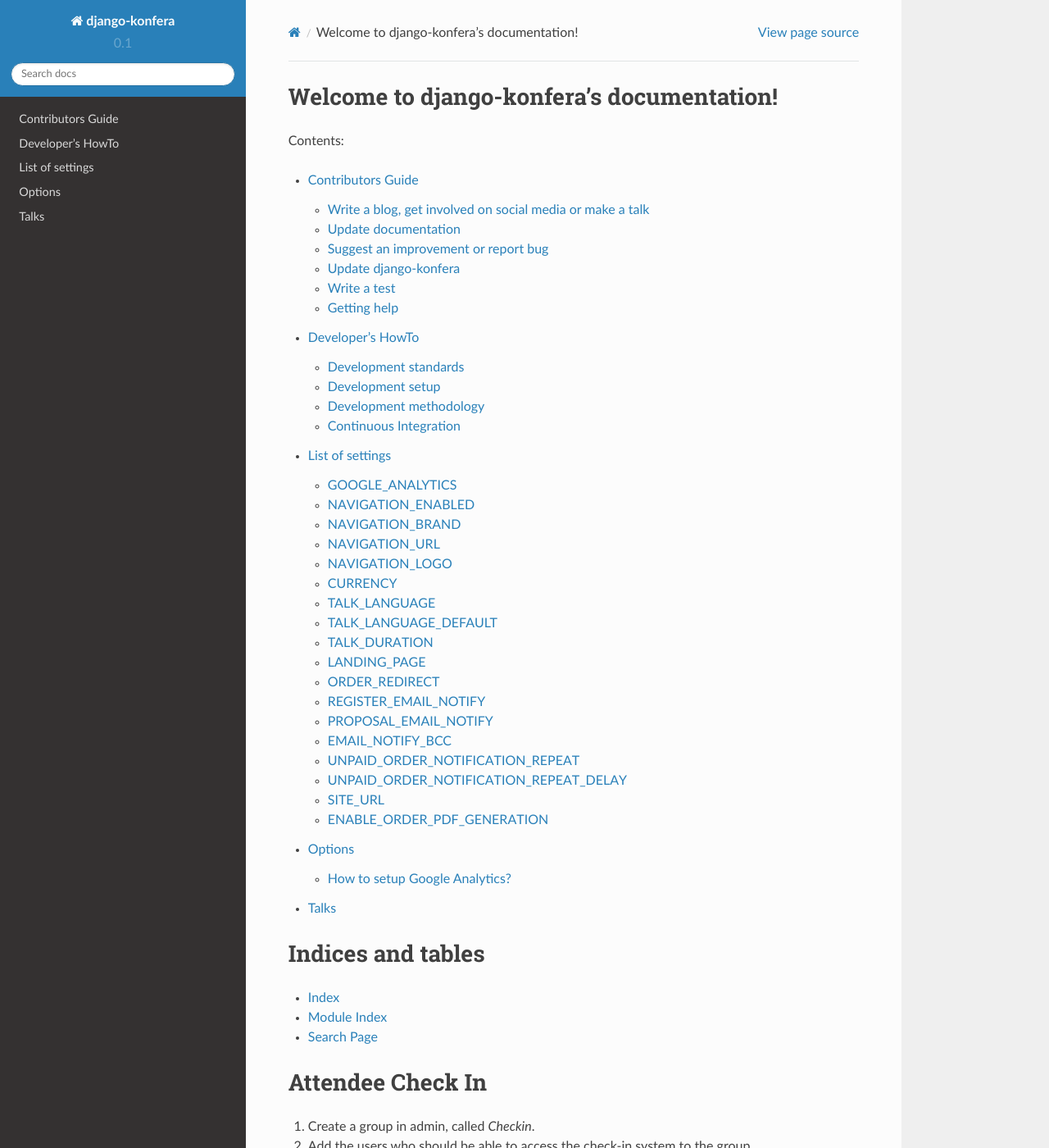
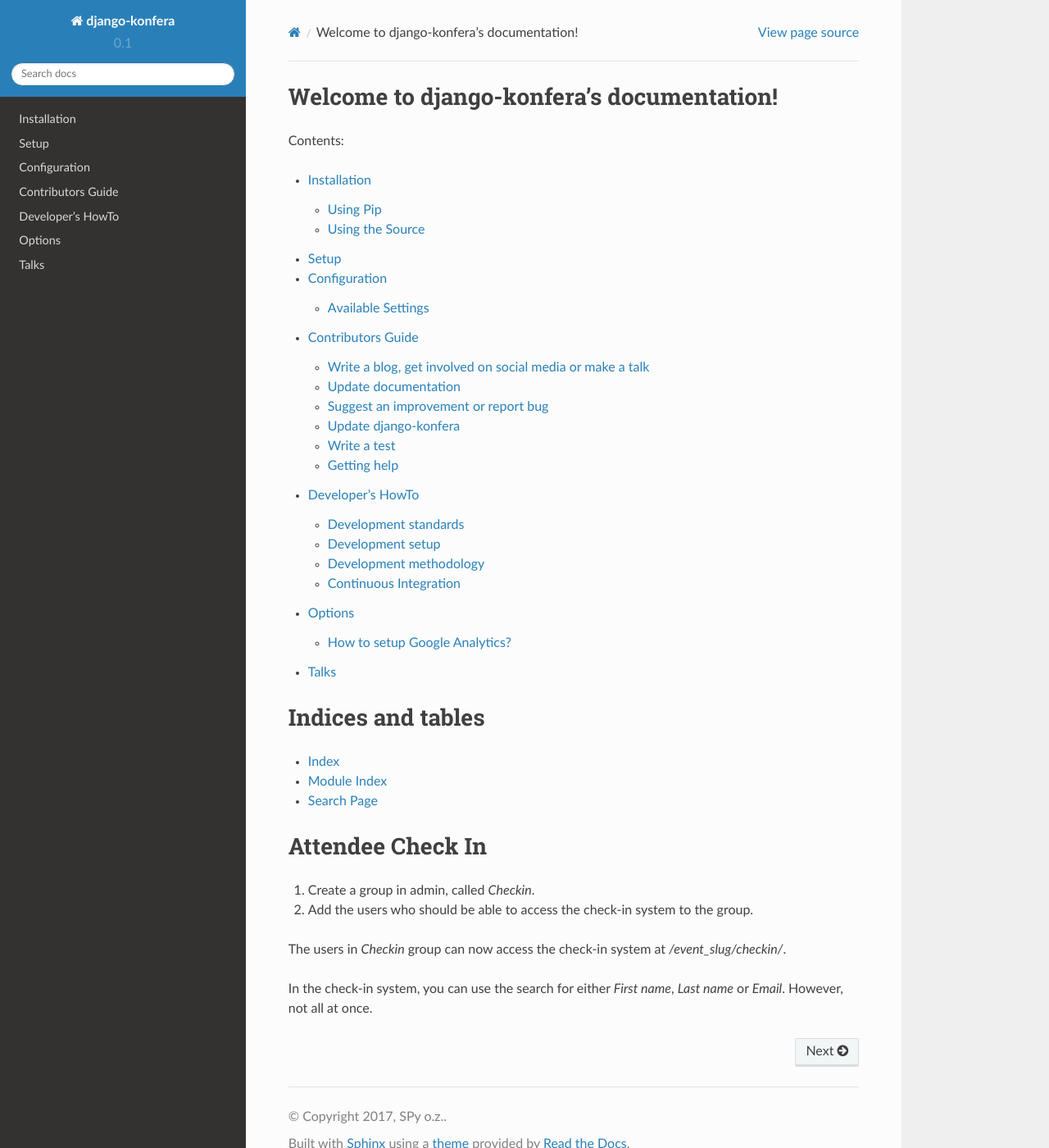
Before and after one commit to pyconsk/django-konfera, a Sphinx documentation site: the page built from docs/index.rst, in a window 1280 px wide and 1400 px high. Shown: the whole window at 82% size. Built offline with Sphinx 7.4.7 and the Read the Docs theme 2.0.0, drawn with Linux system fonts in a browser that asks for light colours; some of the changed lines change nothing that is shown.

Commit message:
Updated settings styling, renamed to installation as it should cover this as well

```diff
--- a/docs/index.rst
+++ b/docs/index.rst
@@ -11,8 +11,8 @@
 .. toctree::
    :maxdepth: 2
 
+   installation
    contributing
-   settings
    options
    talks
 
--- /dev/null
+++ b/docs/installation.rst
@@ -0,0 +1,246 @@
+.. _installation:
+
+Installation
+============
+
+Using Pip
+---------
+
+.. code-block:: console
+
+    $ pip install django-konfera
+
+
+
+Using the Source
+----------------
+
+Get a source tarball from `pypi`_, unpack, then install with:
+
+.. code-block:: console
+
+    $ python setup.py install
+
+.. note:: As an alternative, if you don't want to mess with any packaging tool,
+          unpack the tarball and copy/move the modeltranslation directory
+          to a path listed in your ``PYTHONPATH`` environment variable.
+
+.. _pypi: http://pypi.python.org/pypi/django-konfera/
+
+
+
+Setup
+=====
+
+**TODO**
+
+
+
+Configuration
+=============
+
+Available Settings
+------------------
+
+Configuration options available, to modify application according your needs. Knowing this list of settings can save you a lot of time. You can define any of this ``settings.py`` in you project's (local) settings file.
+
+Here’s a full list of all available settings, and their default values. All settings described here can be found in ``konfera/settings.py``.
+
+.. _settings-google_analytics:
+
+``GOOGLE_ANALYTICS``
+^^^^^^^^^^^^^^^^^^^^
+
+Default: ``None``
+
+*OPTIONAL* setting. Define your Google analytics code and it will be generated on all pages.
+
+.. note::
+    Google analytics code can be overwritten per event, in event details.
+
+Example::
+
+    GOOGLE_ANALYTICS = 'UA-XXXXXXXX-X'
+
+
+
+.. _settings-navigation_enabled:
+
+``NAVIGATION_ENABLED``
+^^^^^^^^^^^^^^^^^^^^^^
+
+Default: ``False``
+
+
+
+.. _settings-navigation_brand:
+
+``NAVIGATION_BRAND``
+^^^^^^^^^^^^^^^^^^^^
+
+Default: ``'Konfera'``
+
+
+
+.. _settings-navigation_url:
+
+``NAVIGATION_URL``
+^^^^^^^^^^^^^^^^^^
+
+Default: ``'/'``
+
+
+
+.. _settings-navigation_logo:
+
+``NAVIGATION_LOGO``
+^^^^^^^^^^^^^^^^^^^
+
+Default: ``None``
+
+Application supports django-sitetree navigation support, weather it should be passed to template.
+
+
+
+.. _settings-currency:
+
+``CURRENCY``
+^^^^^^^^^^^^
+
+Default: ``('€', 'EUR')``
+
+Currency used in the application. (Currently support just one currency). Defined as tuple of Currency Symbol (Unicode block) and  Currency code (ISO 4217)
+
+
+
+.. _settings-talk_language:
+
+``TALK_LANGUAGE``
+^^^^^^^^^^^^^^^^^
+
+Default: ``(('SK', _('Slovak')), ('CZ', _('Czech')), ('EN', _('English')),)``
+
+
+
+.. _settings-language_default:
+
+``TALK_LANGUAGE_DEFAULT``
+^^^^^^^^^^^^^^^^^^^^^^^^^
+
+Default: ``EN``
+
+
+
+.. _settings-talk_duration:
+
+``TALK_DURATION``
+^^^^^^^^^^^^^^^^^
+
+Default: ``((5, _('5 min')), (30, _('30 min')), (45, _('45 min')),)``
+
+
+
+.. _settings-landing_page:
+
+``LANDING_PAGE``
+^^^^^^^^^^^^^^^^
+
+Default: ``latest_conference``
+
+Setting is a composite of two keywords: *<timewise>_<event>*
+ * *<timewise>* can be: latest or earliest
+ * *<event>* can be: conference or meetup
+
+possible combinations:
+ * latest_conference (DEFAULT)
+ * latest_meetup
+ * earliest_conference
+ * earliest_meetup
+
+
+
+.. _settings-order_redirect:
+
+``ORDER_REDIRECT``
+^^^^^^^^^^^^^^^^^^
+
+Default: ``order_detail``
+
+Specify url, where user will be redirected after registering the ticket.
+
+
+
+.. _settings-register_email_notify:
+
+``REGISTER_EMAIL_NOTIFY``
+^^^^^^^^^^^^^^^^^^^^^^^^^
+
+Default: ``False``
+
+Register email notification.
+
+
+
+.. _settings-proposal_email_notify:
+
+``PROPOSAL_EMAIL_NOTIFY``
+^^^^^^^^^^^^^^^^^^^^^^^^^
+
+Default: ``False``
+
+Notify after submitting proposal
+
+
+
+.. _settings-email_notify_bcc:
+
+``EMAIL_NOTIFY_BCC``
+^^^^^^^^^^^^^^^^^^^^
+
+Default value: ``[]``
+
+Universal BCC for all notifications, MUST be empty list OR list of valid email adresses
+
+
+
+.. _settings-unpaid_order_notification_repeat:
+
+``UNPAID_ORDER_NOTIFICATION_REPEAT``
+^^^^^^^^^^^^^^^^^^^^^^^^^^^^^^^^^^^^
+
+Default value: ``3``
+
+How many times we should repeat the email notification
+
+
+
+.. _settings-unpaid_order_notification_repeat_delay:
+
+``UNPAID_ORDER_NOTIFICATION_REPEAT_DELAY``
+^^^^^^^^^^^^^^^^^^^^^^^^^^^^^^^^^^^^^^^^^^
+
+Default: ``5``
+
+How long should we wait to notify about missing payment
+
+
+
+.. _settings-site_url:
+
+``SITE_URL``
+^^^^^^^^^^^^
+
+Default: ``'https://www.pycon.sk'``
+
+Absolute url base with protocol, should not contain trailing slash (/) at the end
+
+
+
+.. _settings-email_order_pdf_generation:
+
+``ENABLE_ORDER_PDF_GENERATION``
+^^^^^^^^^^^^^^^^^^^^^^^^^^^^^^^
+
+Default: ``False``
+
+Enable ability to store order as PDF. In order to make this functionality work, make sure django-wkhtmltopdf, with wkhtmltopdf binary.
--- a/docs/settings.rst
+++ /dev/null
@@ -1,165 +0,0 @@
-List of settings
-================
-
-Configuration options available for django-konfera, to modify application according your needs. Knowing this list of settings can save you a lot of time. You can define any of this settings in you project's local settings file.
-
-Here’s a full list of all available settings, and their default values.
-
-All settings described here can be found in ``konfera/settings.py``.
-
-
-GOOGLE_ANALYTICS
-----------------
-
-**Default value:** ``None``
-
-Analytics code format: 'UA-XXXXXXXX-X'. If defined, Google analytics code is generated on all pages. This one can be overwritten per event, in event details.
-
-
-
-NAVIGATION_ENABLED
-------------------
-
-**Default value:** ``False``
-
-
-
-NAVIGATION_BRAND
-----------------
-
-**Default value:** ``'Konfera'``
-
-
-
-NAVIGATION_URL
---------------
-
-**Default value:** ``'/'``
-
-
-
-NAVIGATION_LOGO
----------------
-
-**Default value:** ``None``
-
-Application supports django-sitetree navigation support, weather it should be passed to template.
-
-
-
-CURRENCY
---------
-
-**Default value:** ``('€', 'EUR')``
-
-Currency used in the application. (Currently support just one currency). Defined as tuple of Currency Symbol (Unicode block) and  Currency code (ISO 4217)
-
-
-
-TALK_LANGUAGE
--------------
-
-**Default value:** ``(('SK', _('Slovak')), ('CZ', _('Czech')), ('EN', _('English')),)``
-
-
-
-TALK_LANGUAGE_DEFAULT
----------------------
-
-**Default value:** ``EN``
-
-
-
-TALK_DURATION
--------------
-
-**Default value:** ``((5, _('5 min')), (30, _('30 min')), (45, _('45 min')),)``
-
-
-
-LANDING_PAGE
-------------
-
-**Default value:** ``latest_conference``
-
-Setting is a composite of two keywords: *<timewise>_<event>*
- * *<timewise>* can be: latest or earliest
- * *<event>* can be: conference or meetup
-
-possible combinations:
- * latest_conference (DEFAULT)
- * latest_meetup
- * earliest_conference
- * earliest_meetup
-
-
-
-ORDER_REDIRECT
---------------
-
-**Default value:** ``order_detail``
-
-Specify url, where user will be redirected after registering the ticket.
-
-
-
-REGISTER_EMAIL_NOTIFY
----------------------
-
-**Default value:** ``False``
-
-Register email notification.
-
-
-
-PROPOSAL_EMAIL_NOTIFY
----------------------
-
-**Default value:** ``False``
-
-Notify after submitting proposal
-
-
-
-EMAIL_NOTIFY_BCC
-----------------
-
-**Default value:** ``[]``
-
-Universal BCC for all notifications, MUST be empty list OR list of valid email adresses
-
-
-
-UNPAID_ORDER_NOTIFICATION_REPEAT
---------------------------------
-
-**Default value:** ``3``
-
-How many times we should repeat the email notification
-
-
-
-UNPAID_ORDER_NOTIFICATION_REPEAT_DELAY
---------------------------------------
-
-**Default value:** ``5``
-
-How long should we wait to notify about missing payment
-
-
-
-SITE_URL
---------
-
-**Default value:** ``'https://www.pycon.sk'``
-
-Absolute url base with protocol, should not contain trailing slash (/) at the end
-
-
-
-ENABLE_ORDER_PDF_GENERATION
----------------------------
-
-**Default value:** ``False``
-
-Enable ability to store order as PDF. In order to make this functionality work, make sure django-wkhtmltopdf, with wkhtmltopdf binary.
```
